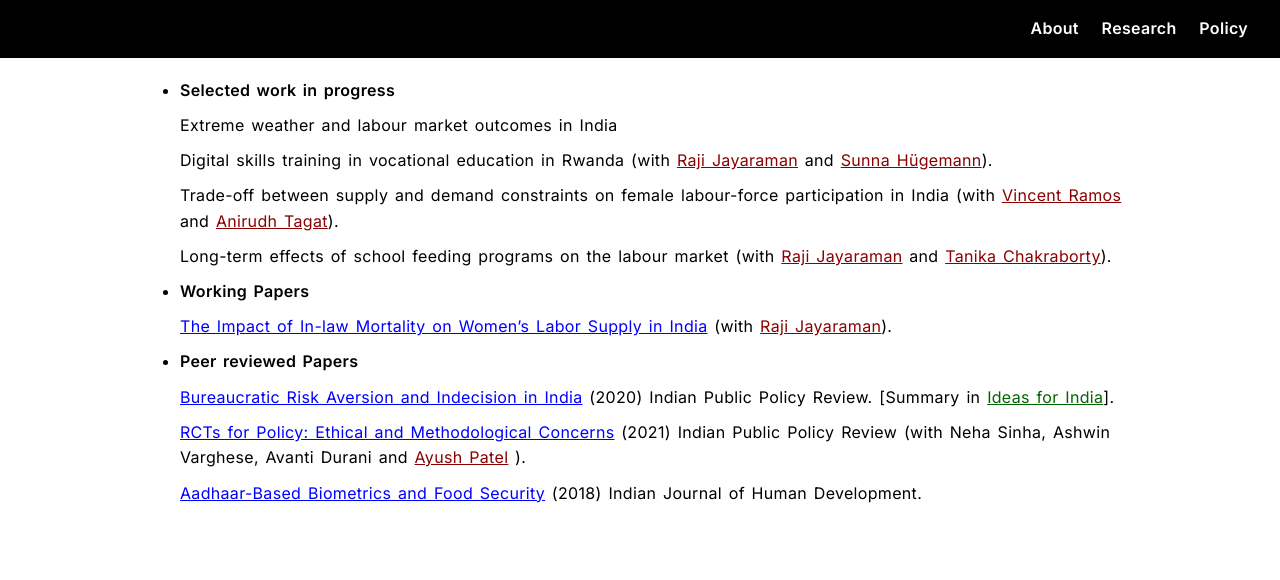
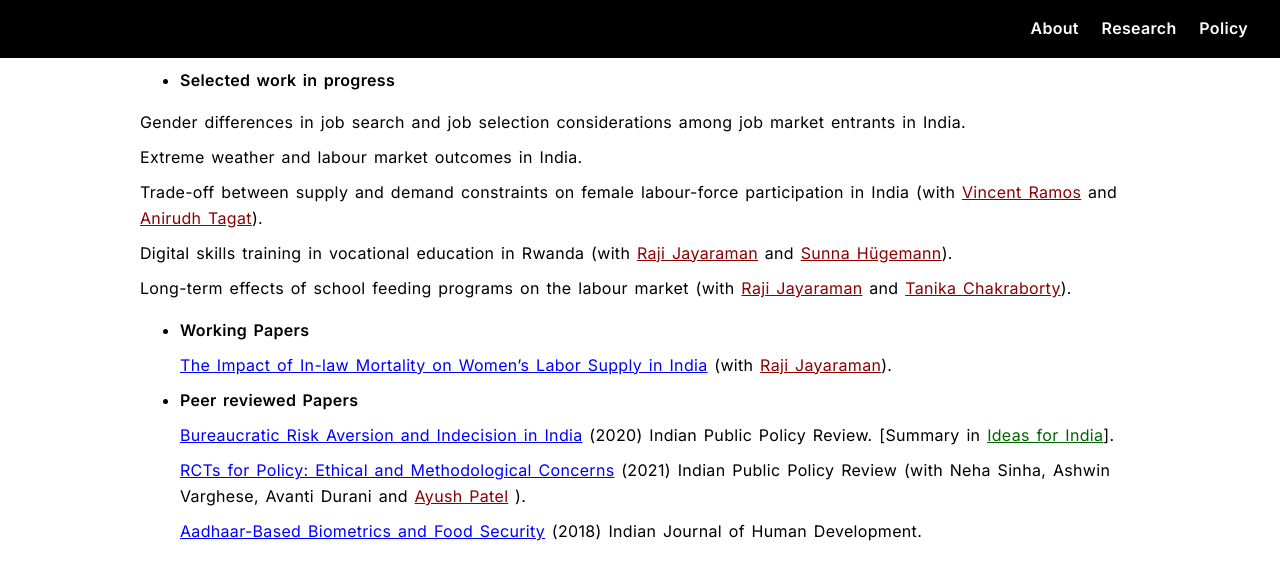
Before and after one commit to snehapmenon/snehapmenon.github.io, a Jekyll site: the page built from research.md, in a window 1280 px wide. Shown: the top 580 px of the page. Built offline with Jekyll 4.4.1, drawn with Linux system fonts in a browser that asks for light colours.

Commit message:
Update research.md

```diff
--- a/research.md
+++ b/research.md
@@ -8,14 +8,13 @@ permalink: /research.html
 
 - **Selected work in progress**
 
-   Extreme weather and labour market outcomes in India
+Gender differences in job search and job selection considerations among job market entrants in India.
 
+Extreme weather and labour market outcomes in India.
+
+  Trade-off between supply and demand constraints on female labour-force participation in India (with <a href="https://vincentrramos.github.io/" style="color: darkred; " target="_blank"  rel="noopener noreferrer" >Vincent Ramos</a> and <a href="https://www.anirudhtagat.com/" style="color: darkred; " target="_blank"  rel="noopener noreferrer" >Anirudh Tagat</a>).
 
   Digital skills training in vocational education in Rwanda (with <a href="https://sites.google.com/view/rajijayaraman/home" style="color: darkred; " target="_blank"  rel="noopener noreferrer" >Raji Jayaraman</a> and <a href="https://esmt.berlin/person/sunna-huegemann" style="color: darkred; " target="_blank"  rel="noopener noreferrer" >Sunna Hügemann</a>).
-
-
-   Trade-off between supply and demand constraints on female labour-force participation in India (with <a href="https://vincentrramos.github.io/" style="color: darkred; " target="_blank"  rel="noopener noreferrer" >Vincent Ramos</a> and <a href="https://www.anirudhtagat.com/" style="color: darkred; " target="_blank"  rel="noopener noreferrer" >Anirudh Tagat</a>).
-
 
    Long-term effects of school feeding programs on the labour market (with <a href="https://sites.google.com/view/rajijayaraman/home" style="color: darkred; " target="_blank"  rel="noopener noreferrer" >Raji Jayaraman</a> and <a href="https://sites.google.com/view/tanikac" style="color: darkred; " target="_blank"  rel="noopener noreferrer" > Tanika Chakraborty</a>).
 
```
